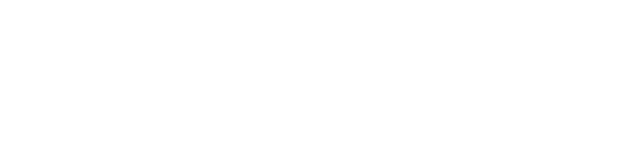
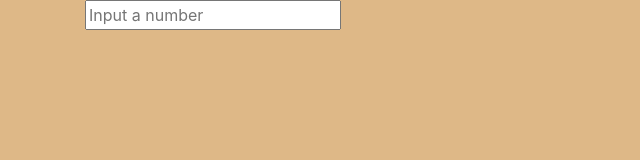
Before and after one commit to Pugsly99/RobogersNeighborhood, a plain HTML site: page index.html in a window 1280 px wide. Shown: the whole page, without its empty margins (0-640 px from the left). Drawn offline with Linux system fonts and the light colour scheme.

Commit message:
setup form and added specifications

```diff
--- a/css/styles.css
+++ b/css/styles.css
@@ -0,0 +1,3 @@
+body {
+  background-color: burlywood;
+}
--- a/index.html
+++ b/index.html
@@ -10,6 +10,8 @@
   <title>MrRobogersNeighborhood</title>
 </head>
 <body class="container">
-
+  <form id="textbar">
+    <input type="text" id="num" placeholder="Input a number">
+  </form>
 </body>
 </html>
```
Also changed, not shown: 1 other file.
